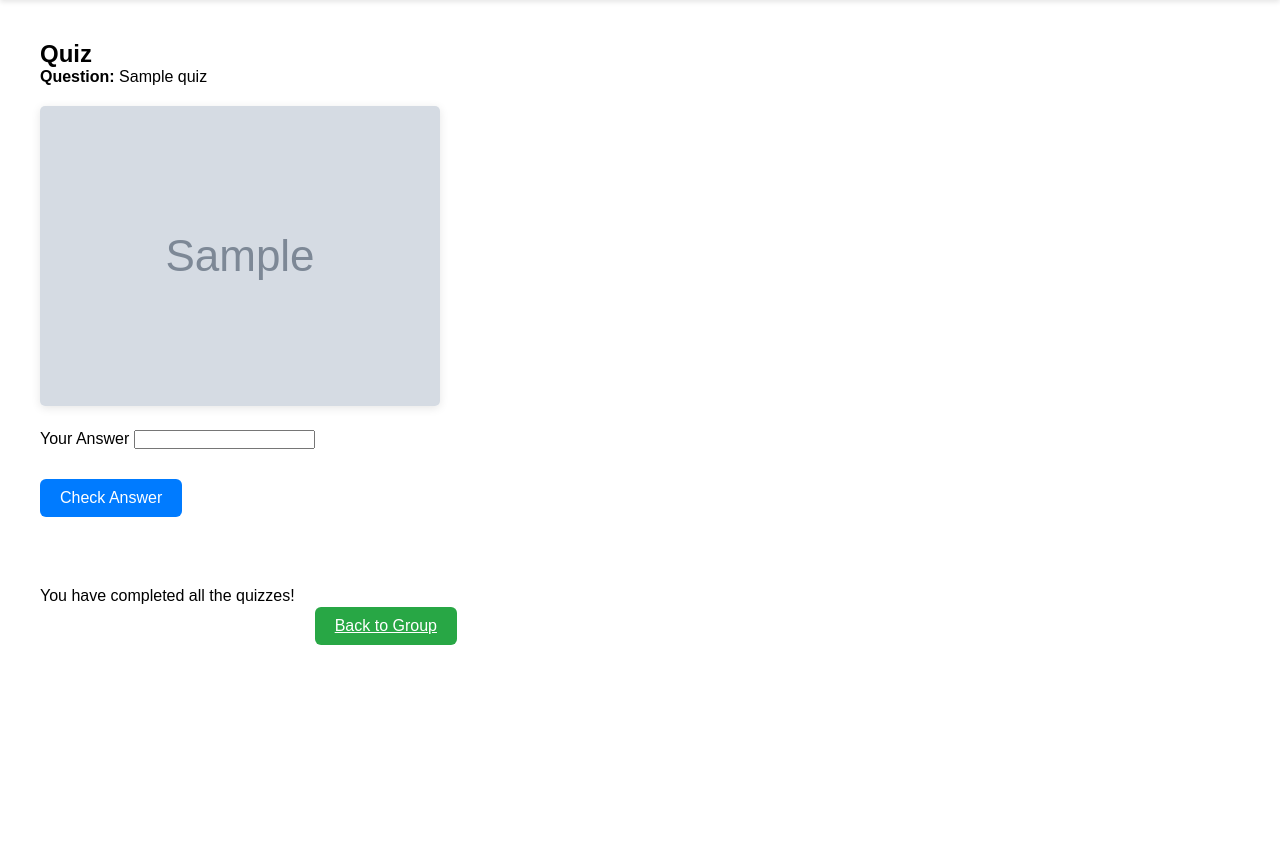
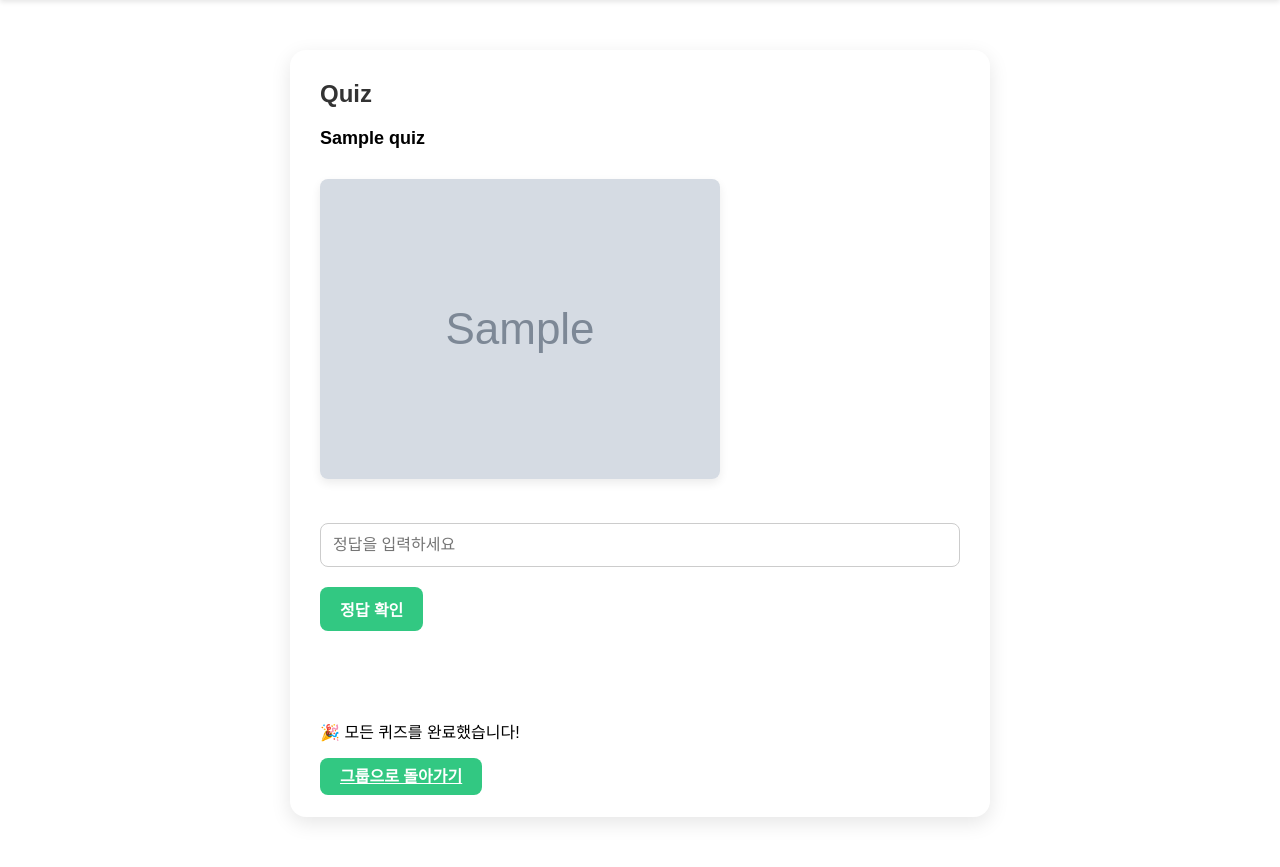
Before and after one commit to ggam9/PBL2, a Flask app: page /group/1/quiz/1 in a window 1280 px wide. Shown: the part 60-927 px from the top of the page. Before the commit the page ends 705 px from the top, so only its background shows below. Run offline with Flask 3, Linux system fonts and the light colour scheme; tables that the repository leaves empty hold one stand-in row (values such as "Sample post"); grey boxes marked "Sample" are stand-in pictures.

Commit message:
take_quiz.html

```diff
--- a/templates/take_quiz.html
+++ b/templates/take_quiz.html
@@ -1,77 +1,75 @@
 {% extends "group_page.html" %}
 
-{% block title %}Take Quiz{% endblock %}
+{% block title %}퀴즈 풀이{% endblock %}
 
 {% block content %}
 <style>
 .quiz-wrapper {
-        display: flex;
-        gap: 40px;
-        margin: 40px;
+  max-width: 700px;
+  margin: 50px auto;
+  background: #fff;
+  padding: 30px;
+  border-radius: 16px;
+  box-shadow: 0 6px 20px rgba(0, 0, 0, 0.1);
 }
 
-    .quiz-main {
-        flex: 2;
+.quiz-wrapper h2 {
+  font-size: 24px;
+  margin-bottom: 20px;
+  color: #333;
 }
 
-    .quiz-side {
-        flex: 1;
-        border-left: 2px solid #eee;
-        padding-left: 20px;
-    }
-
-    .btn {
-        margin-top: 15px;
-        padding: 10px 20px;
-        border: none;
-        border-radius: 6px;
-        cursor: pointer;
-        font-size: 1em;
-    }
-
-    .btn-primary {
-        background-color: #007bff;
-        color: white;
-    }
-
-    .btn-success {
-        background-color: #28a745;
-        color: white;
-        margin-top: 60px;
-    }
-
-    .btn-secondary {
-        background-color: #6c757d;
-        color: white;
-        margin-top: 30px;
+.quiz-question {
+  font-size: 18px;
+  margin-bottom: 10px;
+  font-weight: bold;
 }
 
 .quiz-image {
   max-width: 100%;
   height: auto;
   margin: 20px 0;
-        border-radius: 5px;
-        box-shadow: 0 2px 10px rgba(0, 0, 0, 0.1);
+  border-radius: 8px;
+  box-shadow: 0 4px 10px rgba(0,0,0,0.08);
 }
 
 .form-group {
-        margin-bottom: 15px;
+  margin-top: 20px;
 }
 
-    .disabled {
-        pointer-events: none;
-        opacity: 0.6;
+.form-group input {
+  width: 100%;
+  padding: 12px;
+  border: 1px solid #ccc;
+  border-radius: 8px;
+  font-size: 16px;
 }
-    .form-row {
-        display: flex;
-        align-items: center;
-        gap: 15px;
-        margin-top: 10px;
+
+.btn {
+  margin-top: 20px;
+  padding: 10px 20px;
+  border: none;
+  border-radius: 8px;
+  font-size: 16px;
+  font-weight: bold;
+  cursor: pointer;
+}
+
+.btn-primary {
+  background-color: #32c882;
+  color: white;
+}
+
+.btn-secondary {
+  background-color: #6c757d;
+  color: white;
+  margin-left: 10px;
 }
 
 .feedback-box {
+  margin-top: 15px;
   font-size: 16px;
-        font-weight: 500;
+  font-weight: bold;
   min-height: 1.5em;
 }
 
@@ -82,41 +80,34 @@
 .feedback-box.incorrect {
   color: red;
 }
-
 </style>
 
 <div class="quiz-wrapper">
-    <!-- Main Quiz Section -->
-    <div class="quiz-main">
   <h2>Quiz</h2>
-        <p><strong>Question:</strong> {{ quiz.question }}</p>
+  <p class="quiz-question">{{ quiz.question }}</p>
 
   {% if quiz.image %}
-        <img src="{{ url_for('static', filename='uploads/' + quiz.image) }}" alt="Quiz Image" class="quiz-image">
+    <img src="{{ url_for('static', filename='uploads/' + quiz.image) }}" class="quiz-image" />
   {% endif %}
 
   <form id="quiz-form" class="quiz-form">
     <div class="form-group">
-            <label for="answer">Your Answer</label>
-            <input type="text" id="answer" name="answer" class="form-control" required>
+      <input type="text" id="answer" name="answer" placeholder="정답을 입력하세요" required />
     </div>
-          <div class="form-row">
-           <button type="submit" class="btn btn-primary">Check Answer</button>
+    <button type="submit" class="btn btn-primary">정답 확인</button>
+    {% if next_quiz %}
+      <a href="{{ url_for('take_quiz', post_id=quiz.post_id, quiz_id=next_quiz.id) }}" class="btn btn-secondary">다음 문제</a>
+    {% endif %}
     <div id="feedback" class="feedback-box"></div>
-          </div>
+    <div id="attempt-info" class="feedback-box" style="font-weight: normal;"></div>
   </form>
 
-        {% if next_quiz %}
-         <a href="{{ url_for('take_quiz', post_id=quiz.post_id, quiz_id=next_quiz.id) }}" class="btn btn-secondary">Next Quiz</a>
-        {% else %}
-         <div style="display: flex; align-items: center; gap: 20px; margin-top: 30px;">
-         <p style="margin: 0;">You have completed all the quizzes!</p>
-         <a href="{{ url_for('group_page', post_id=quiz.post_id) }}" class="btn btn-success">Back to Group</a>
+  {% if not next_quiz %}
+    <div style="margin-top: 10px;">
+      <p style="margin-bottom:20px ;">🎉 모든 퀴즈를 완료했습니다!</p>
+      <a href="{{ url_for('group_quiz', post_id=quiz.post_id) }}" class="btn btn-primary">그룹으로 돌아가기</a>
     </div>
   {% endif %}
-    </div>
-
-
 </div>
 
 <script>
@@ -131,37 +122,32 @@ document.getElementById('quiz-form').addEventListener('submit', function(event)
   const attemptInfo = document.getElementById('attempt-info');
 
   if (answeredCorrectly) {
-        feedback.textContent = "You've already answered correctly.";
-        feedback.style.color = 'green';
+    feedback.textContent = "✅ 이미 정답을 맞췄습니다.";
+    feedback.className = "feedback-box correct";
     return;
   }
 
   fetch('{{ url_for("check_answer", post_id=quiz.post_id, quiz_id=quiz.id) }}', {
     method: 'POST',
-        headers: {
-            'Content-Type': 'application/json',
-        },
+    headers: { 'Content-Type': 'application/json' },
     body: JSON.stringify({ answer: answer }),
   })
   .then(response => response.json())
   .then(data => {
     if (data.correct) {
-            feedback.textContent = '✅ Correct!';
-            feedback.style.color = 'green';
+      feedback.textContent = '✅ 정답입니다!';
+      feedback.className = 'feedback-box correct';
       answeredCorrectly = true;
     } else {
+      attemptsRemaining--;
       if (attemptsRemaining > 0) {
-                attemptsRemaining--;
-            }
-
-            if (attemptsRemaining > 0) {
-                feedback.textContent = `❌ Incorrect. Try again.`;
-                feedback.style.color = 'red';
-                attemptInfo.textContent = `🧠 Attempts Remaining: ${attemptsRemaining}`;
+        feedback.textContent = `❌ 오답입니다. 다시 시도하세요.`;
+        feedback.className = 'feedback-box incorrect';
+        attemptInfo.textContent = `🧠 남은 시도: ${attemptsRemaining}`;
       } else {
-                feedback.innerHTML = `❌ Incorrect. <br>✅ The correct answer is: <strong>${data.correct_answer}</strong>`;
-                feedback.style.color = 'red';
-                attemptInfo.textContent = `🧠 Attempts Remaining: 0`;
+        feedback.innerHTML = `❌ 오답입니다. <br>정답: <strong>${data.correct_answer}</strong>`;
+        feedback.className = 'feedback-box incorrect';
+        attemptInfo.textContent = `🧠 시도 횟수 초과`;
       }
     }
   })
```
Lines whose indentation alone changed are shown as unchanged.
